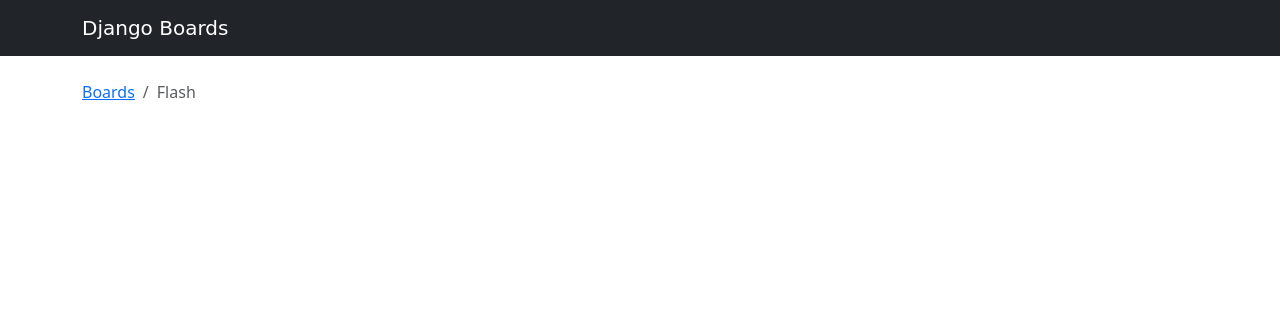
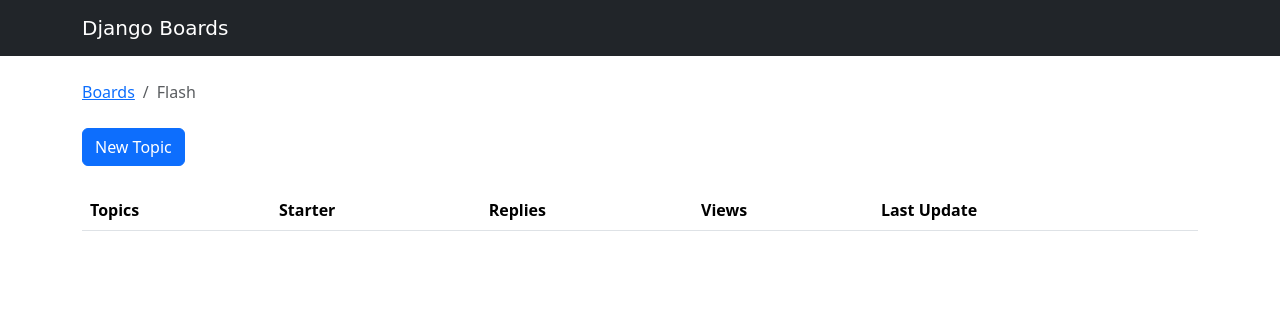
Before and after one commit to Rijul-Mhrzn/django, a Django app: page /boards/3/ in a window 1280 px wide. Shown: the top 316 px of the page. Run offline with Django 5.2, Linux system fonts and the light colour scheme; data comes from the database, SQL or seed files in the repository; both versions use the stored data as it was after the commit; lists and menus that the app fills with data are empty; some libraries are stand-ins or nearby versions.

Commit message:
Project_updated

```diff
--- a/blogs/boards/views.py
+++ b/blogs/boards/views.py
@@ -1,7 +1,7 @@
-from django.shortcuts import render, get_object_or_404
-
+from django.shortcuts import render, get_object_or_404, redirect
+from django.contrib.auth.models import User
 from django.http import HttpResponse, Http404
-from .models import Board
+from .models import Board, Topic, Post
 
 def home(request):
     boards = Board.objects.all()
@@ -44,4 +44,24 @@
 
 def new_topic(request, pk):
     board = get_object_or_404(Board, pk=pk)
+
+    if request.method =='POST':
+        subject = request.POST['subject']
+        message = request.POST['message']
+
+        user = User.objects.first() # TODO: get the currently logged in user
+
+        topic = Topic.objects.create(
+            subject=subject,
+            board=board,
+            starter=user
+        )
+
+        post = Post.objects.create(
+            message=message,
+            topics=topic,
+            created_by=user
+        )
+
+        return redirect('board_topics', pk=board.pk) # TODO: redirect to the created topic page
     return render(request, 'new_topic.html', {'board': board})
--- a/blogs/templates/topics.html
+++ b/blogs/templates/topics.html
@@ -11,4 +11,32 @@
 {% endblock %}
 {% block content %}
 
+<div class="mb-4">
+    <a href="{% url 'new_topic' board.pk %}" class="btn btn-primary">New Topic</a>
+</div>
+<!-- Topics list -->
+<table class="table">
+    <thead class="thead-inverse">
+        <tr>
+            <th>Topics</th>
+            <th>Starter</th>
+            <th>Replies</th>
+            <th>Views</th>
+            <th>Last Update</th>
+        </tr>
+
+    </thead>
+    <tbody>
+        {% for topic in board.topics.all %}
+        <tr>
+            <td>{{ topic.subject }}</td>
+            <td>{{ topic.starter.username }}</td>
+            <td>0</td>
+            <td>0</td>
+            <td>{{ topic.last_updated }}</td>
+        </tr>
+        {% endfor %}
+    </tbody>
+</table>
+
 {% endblock %}
```
Also changed, not shown: blogs/db.sqlite3.
